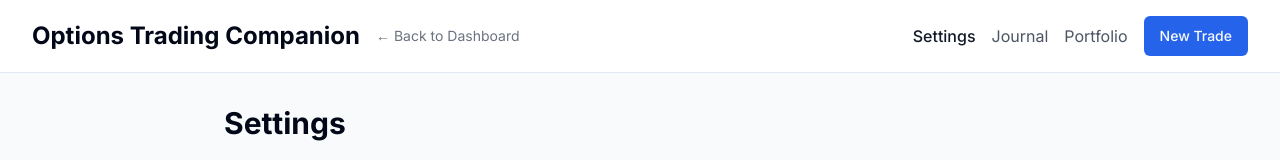
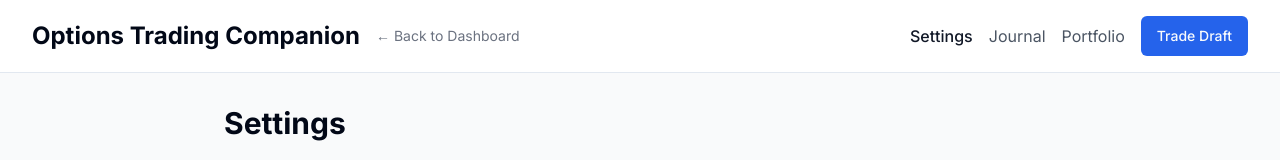
Before and after one commit to BrightBoost-Tech/options-trading-companion, a Next.js app in the folder apps/web/: page /settings in a window 1280 px wide. Shown: the top 160 px of the page. Built offline with nearby package versions, Linux system fonts and the light colour scheme; no server answers.

Commit message:
fix(web): label compose entry point as Trade Draft

```diff
--- a/apps/web/components/DashboardLayout.tsx
+++ b/apps/web/components/DashboardLayout.tsx
@@ -65,9 +65,9 @@ export default function DashboardLayout({ children, mockAlerts = [] }: Dashboard
             </Link>
             <Link
               href="/compose"
-              className={cn(buttonVariants({ variant: 'default' }), "bg-blue-600 hover:bg-blue-700")}
+              className={cn(buttonVariants({ variant: 'default' }), 'bg-blue-600 hover:bg-blue-700')}
             >
-              New Trade
+              Trade Draft
             </Link>
           </div>
         </div>
```
